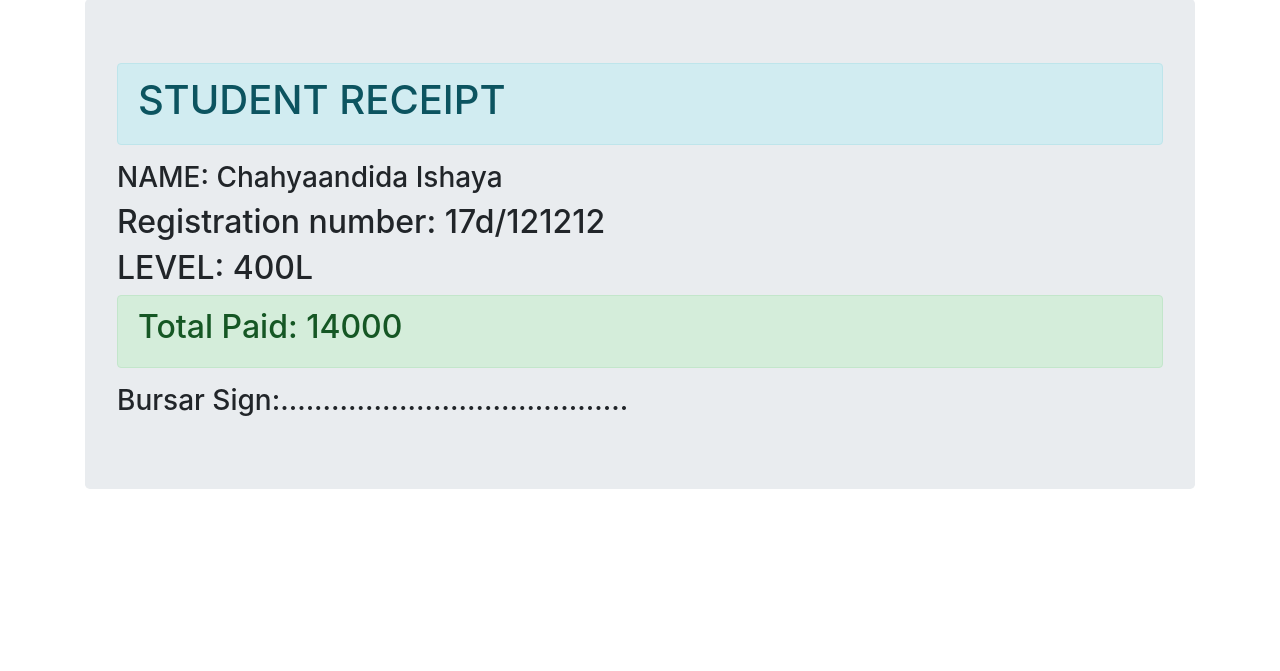
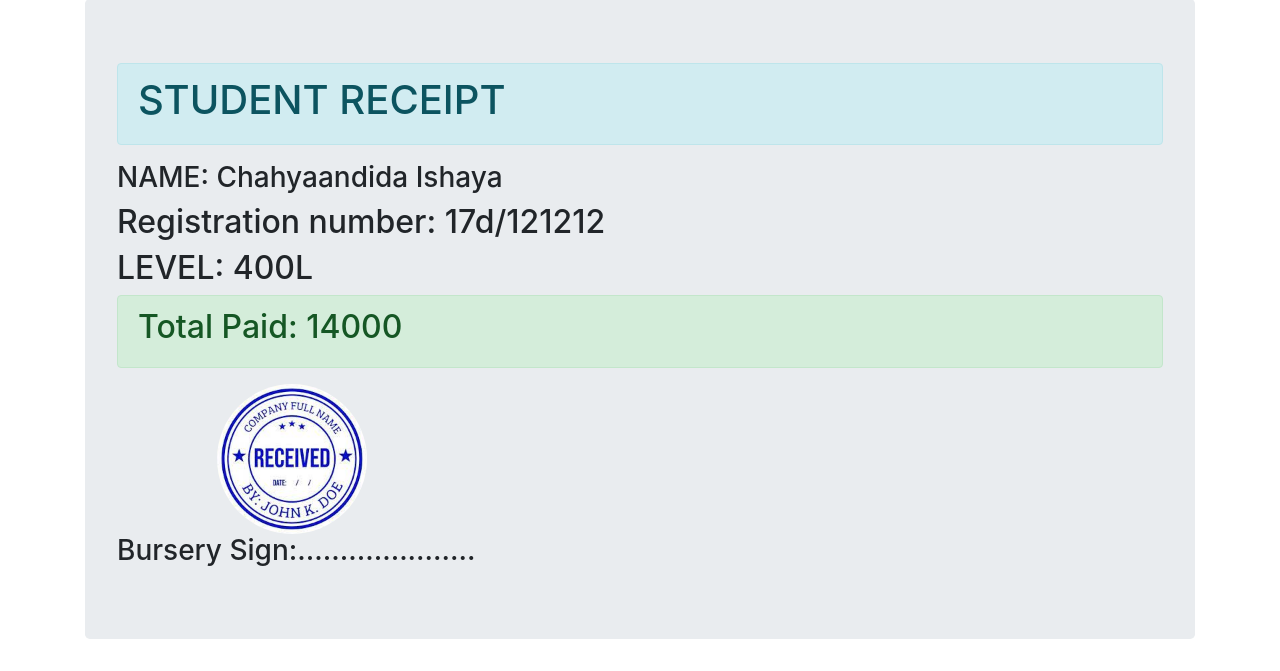
Before and after one commit to THIRDHOUSEDEVELOPER/THIRDHOUSEDEVELOPER, a PHP site: page /printreceipt.php in a window 1280 px wide. Shown: the part 241-912 px from the top of the page. Before the commit the page ends 730 px from the top, so only its background shows below. Run offline with PHP 8.4, Linux system fonts and the light colour scheme; a user stored in the database is signed in; data comes from the database, SQL or seed files in the repository; some libraries are stand-ins or nearby versions.

Commit message:
stamp on receipt

```diff
--- a/printreceipt.php
+++ b/printreceipt.php
@@ -14,17 +14,24 @@ $matNum=$_SESSION['matNum'];
 ?>
 
 <div class="container">
-<div class="jumbotron">
+  <div class="jumbotron">
     <div class="alert alert-info"><h1>STUDENT RECEIPT</h1></div>
     <h3>NAME: <?php echo $row["stName"]; ?></h3>
     <h2>Registration number: <?php echo $row["matNum"]; ?></h2>
     <h2>LEVEL: <?php echo $row["level"]; ?>L</h2>
     <div class="alert alert-success">
-        <h2>Total Paid: <?php echo $row["transactionAmount"]; ?></h2>
+      <h2>Total Paid: <?php echo $row["transactionAmount"]; ?></h2>
     </div>
-    <h3>Bursar Sign:.........................................</h3>
+    <div class="row">
+      <div class="col-md-6">
+          <img src="img/receipt.JPEG" alt="Bursar Sign" style="max-width:200%; width:150px; margin-left: 100px; height:auto; border-radius:50%;">
 
+          <h3>Bursery Sign:.....................</h3>
+      </div>
+    </div>
+  </div>
 </div>
+
 
 <?php
  }
```
Also changed, not shown: img/receipt.jpeg (added).
